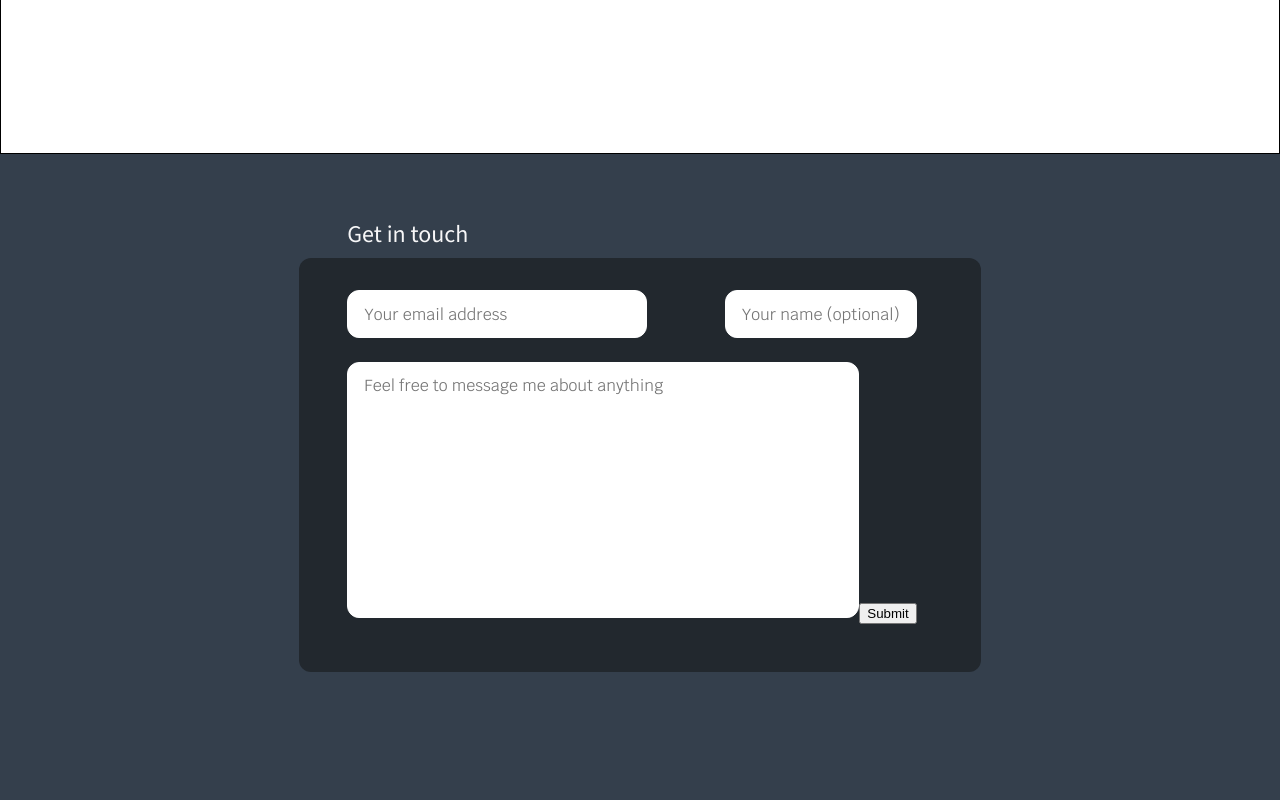
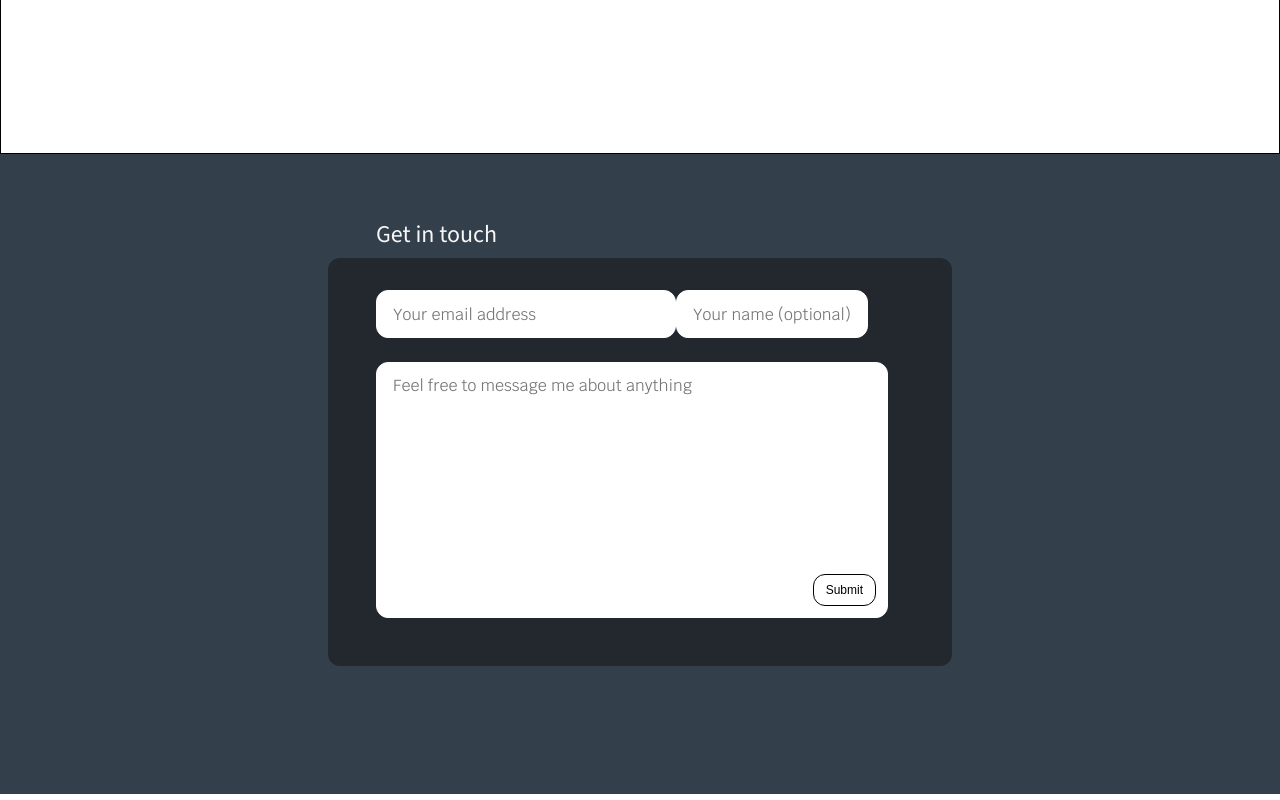
Before and after one commit to juayhee/portfolio-site, a React (Vite) app: page / in a window 1280 px wide. Shown: the part 2730-3530 px from the top of the page. Built offline with nearby package versions, Linux system fonts and the light colour scheme.

Commit message:
Refactor contact.module.sass to scss

```diff
--- a/src/components/Contact/Contact.module.sass
+++ /dev/null
@@ -1,66 +0,0 @@
-.contactForm
-  display: flex
-  flex-direction: column
-  width: max-content
-  gap: 24px
-
-  // Background of form
-  padding: 32px 64px 48px 48px
-  background: #22282e
-  border-radius: 12px
-
-.nameAndEmailContainer
-  display: flex
-
-.space
-  display: flex
-  flex-grow: 1
-
-input, textarea
-  box-sizing: border-box
-  border-radius: 12px
-  border: 1px solid white
-  box-shadow: 0px 0px 0px 0px rgb(0, 0, 0, 0.2)
-  transition: border 0.3s, box-shadow 0.3s
-
-.email input, .name input, textarea
-  // Padding before input to prevent it from clipping rounded edge of input box
-  padding-left: 16px
-
-  // Input font
-  font-family: "Krub", sans-serif
-  font-size: 16px
-
-.email input
-  width: 300px
-  height: 48px
-  margin: 0
-
-.name input
-  width: 192px
-  height: 48px
-  margin: 0
-
-textarea
-  resize: none
-  width: 512px
-  height: 256px
-  padding-top: 12px
-  box-sizing: border-box
-
-.h1
-  padding-left: 48px // Align header with form below
-  padding-bottom: 8px // Spacing between header and form
-  margin: 0
-  font-family: "Source Sans 3", sans-serif
-  font-size: 24px
-  font-weight: 500
-  color: #f7f7f8
-
-input:focus, textarea:focus
-  outline: none
-
-  // Transition settings
-  border: 1px solid #b82e2e
-  box-shadow: 0px 4px 12px 0px rgb(0, 0, 0, 0.2)
-  transition: border 0.3s, box-shadow 0.3s
--- /dev/null
+++ b/src/components/Contact/Contact.module.scss
@@ -0,0 +1,97 @@
+// Background of form
+.contactForm {
+  background: #22282e;
+  border-radius: 12px;
+  display: flex;
+  flex-direction: column;
+
+
+  gap: 24px;
+  padding: 32px 64px 48px 48px;
+  width: max-content;
+
+}
+
+.nameAndEmailContainer {
+  display: flex;
+  flex-grow: 1;
+}
+
+.email input, .name input, .textAreaContainer textarea {
+  // Padding before input to prevent it from clipping rounded edge of input box
+  border: 1px solid white;
+  border-radius: 12px;
+  box-shadow: 0px 0px 0px 0px rgb(0, 0, 0, 0.2);
+  // Border matches colour of text area before :focus to maintain dimension of text box
+  box-sizing: border-box;
+  font-family: "Krub", sans-serif;
+  font-size: 16px;
+
+  // Input font
+  padding: 0 0 0 16px;
+  transition: border 0.3s, box-shadow 0.3s;
+}
+
+.email input {
+  height: 48px;
+  margin: 0;
+  width: 300px;
+}
+
+.name input {
+  height: 48px;
+  margin: 0;
+  width: 192px;
+}
+
+.textAreaContainer textarea {
+  height: 256px;
+  padding-top: 12px;
+  resize: none;
+  width: 512px;
+}
+
+.textAreaContainer {
+  display: flex;
+  // Let button position relative to .textAreaContainer
+
+  // Set height of container to equal the text area's defined size -- otherwise it would jut out by a few px
+  flex-direction: column;
+  position: relative;
+}
+
+.h1 {
+  color: #f7f7f8;
+  // Align header with form below
+  font-family: "Source Sans 3", sans-serif;
+  // Spacing between header and form
+  font-size: 24px;
+  font-weight: 500;
+  margin: 0;
+  padding-bottom: 8px;
+  padding-left: 48px;
+}
+
+input:focus, textarea:focus {
+  border: 1px solid #b82e2e;
+
+  // Transition settings
+  box-shadow: 0px 4px 12px 0px rgb(0, 0, 0, 0.2);
+  outline: none;
+  transition: border 0.3s, box-shadow 0.3s;
+}
+
+.submitButton {
+  // Set position to bottom right, relative to .textAreaContainer (with 12px spacing from edge)
+  background-color: transparent;
+  border: 1px solid black;
+  border-radius: 12px;
+
+  // Visual style
+  bottom: 12px;
+  cursor: grab;
+  font-size: 12px;
+  padding: 8px 12px 8px 12px;
+  position: absolute;
+  right: 12px;
+}
--- a/src/components/Contact/Contact.tsx
+++ b/src/components/Contact/Contact.tsx
@@ -1,5 +1,5 @@
 import React from "react";
-import styles from "./Contact.module.sass";
+import styles from "./Contact.module.scss";
 
 function Contact(): React.ReactElement {
   return (
```
